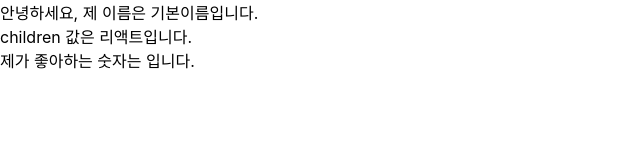
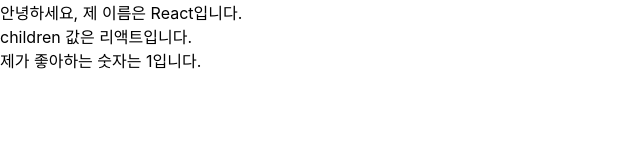
Before and after one commit to jinnny92/re-react, a React (Create React App) app in the folder hello-react/: page / in a window 1280 px wide. Shown: the top 160 px of the page, without its empty margins (0-640 px from the left). Built offline with nearby package versions, Linux system fonts and the light colour scheme.

Commit message:
클래스형 컴포넌트의 state

```diff
--- a/hello-react/src/App.js
+++ b/hello-react/src/App.js
@@ -2,7 +2,11 @@
 import MyComponent from "./MyComponent";
 
 const App = () => {
-  return <MyComponent>리액트</MyComponent>;
+  return (
+    <MyComponent name="React" favoriteNumber={1}>
+      리액트
+    </MyComponent>
+  );
 };
 
 export default App;
--- a/hello-react/src/MyComponent.js
+++ b/hello-react/src/MyComponent.js
@@ -7,17 +7,17 @@
   };
   static propTypes = {
     name: PropTypes.string,
-    favoriteName: PropTypes.number.isRequired,
+    favoriteNumber: PropTypes.number.isRequired,
   };
   render() {
-    const { name, favoriteName, children } = this.props;
+    const { name, favoriteNumber, children } = this.props;
     return (
       <div>
         안녕하세요, 제 이름은 {name}입니다. <br />
         children 값은 {children}
         입니다.
         <br />
-        제가 좋아하는 숫자는 {favoriteName}입니다.
+        제가 좋아하는 숫자는 {favoriteNumber}입니다.
       </div>
     );
   }
```
Also changed, not shown: hello-react/src/Counter.js (added, +25 -0 lines).
